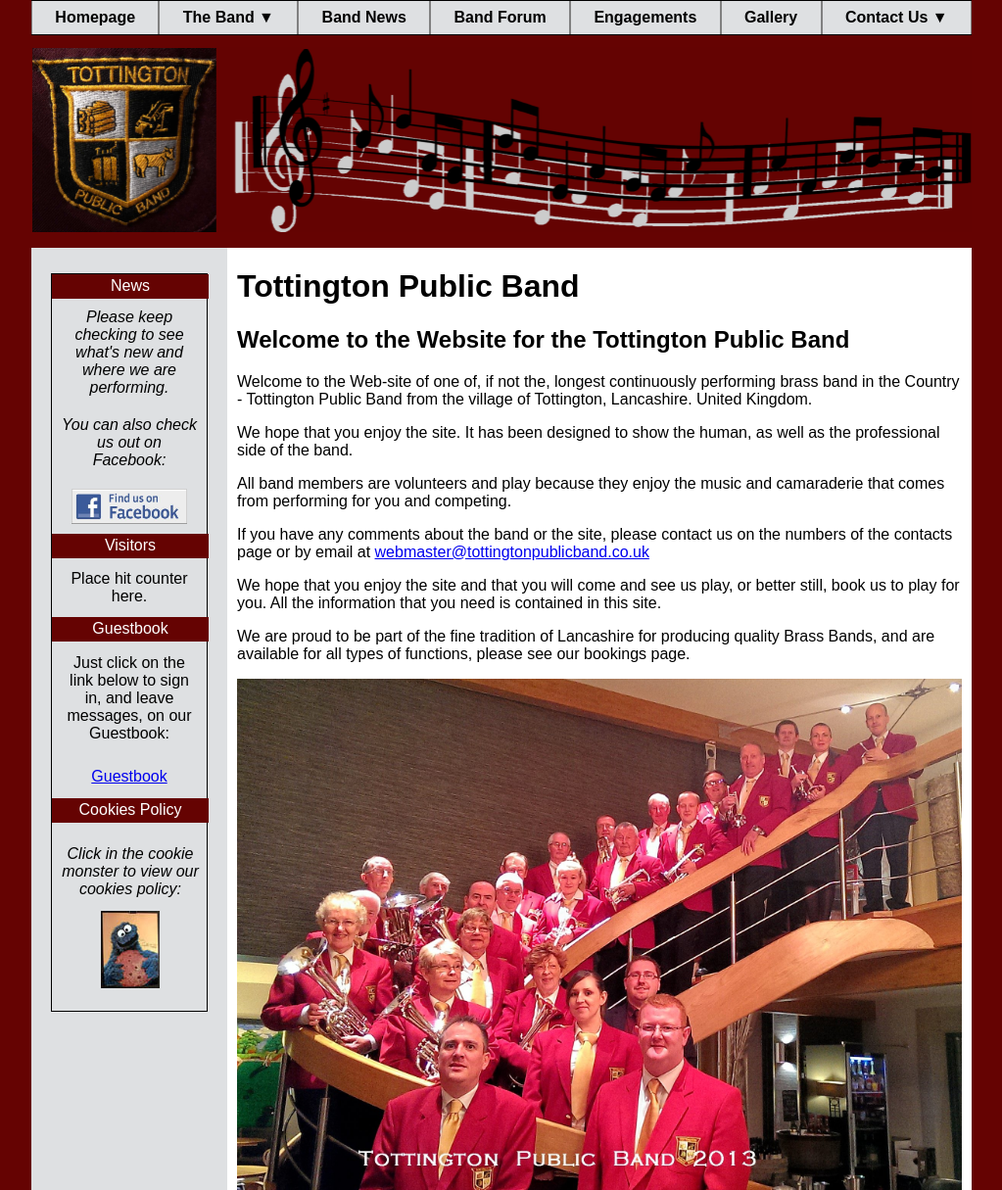
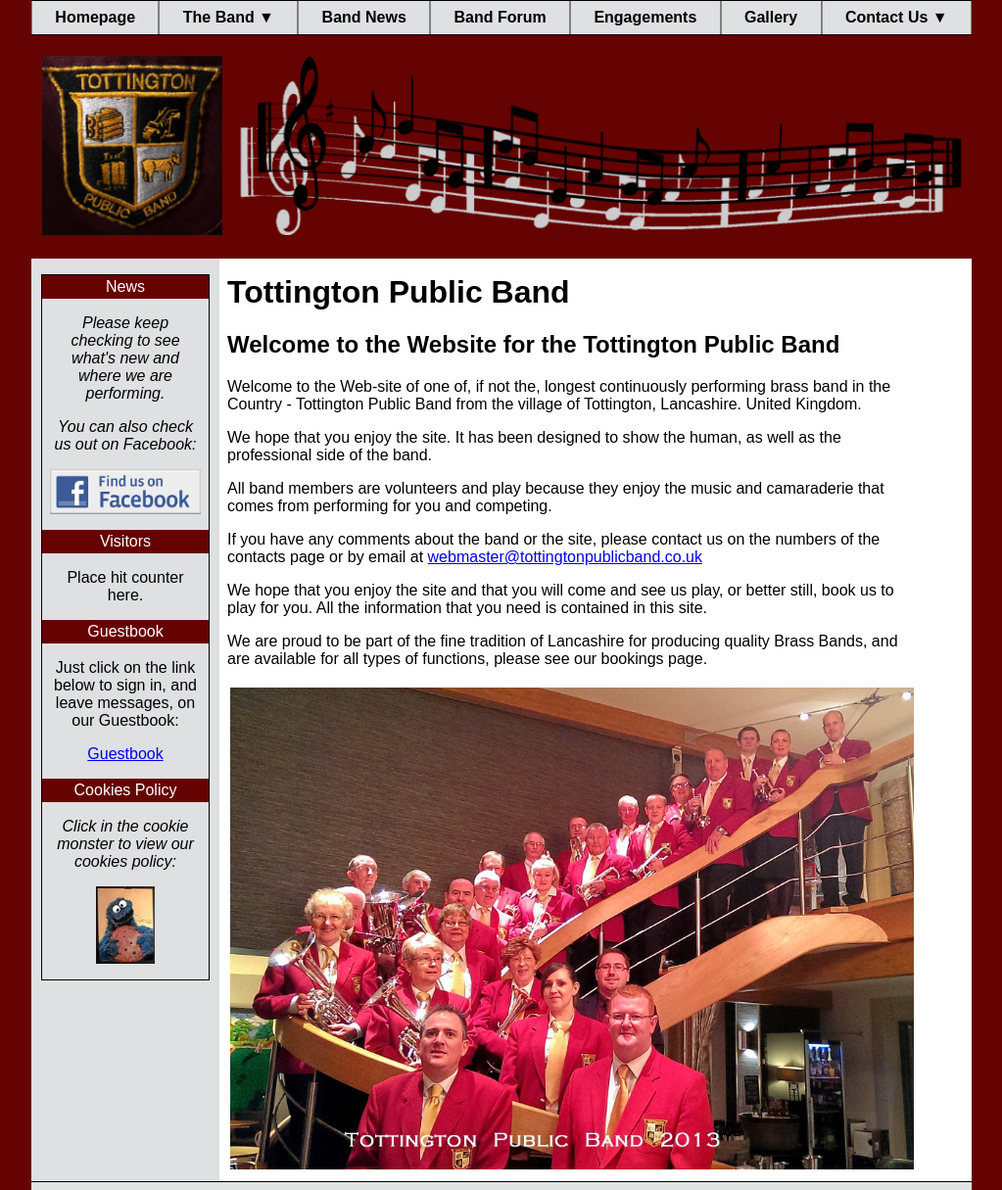
Before and after one commit to gaddes/TottyBand, a plain HTML site: page index.html in a window 1280 px wide. Shown: the top 1215 px of the page at 98% size, without its empty margins (128-1151 px from the left). Drawn offline with Linux system fonts and the light colour scheme.

Commit message:
Cleanup CSS code.

```diff
--- a/resources/css/style.css
+++ b/resources/css/style.css
@@ -106,6 +106,8 @@ header nav div:hover, .dropdown:hover .dropdown-content {
 
 .main_logo img {
   max-height: 200px; /* Image looks distorted if height exceeds 200px */
+  width: 98%;
+  margin: auto;
 }
 
 /* Main Content Container */
@@ -120,29 +122,17 @@ header nav div:hover, .dropdown:hover .dropdown-content {
 /* Column 1 */
 
 .column_1 {
-  width: 200px;
-  padding: 10px;
+  width: 25%;
+  max-width: 12rem;
+  min-width: 8rem;
+  padding: 0 10px;
   background-color: #dee0e2;
-}
-
-.cookies-policy {
-  height: 10rem;
-  width: 160px;
-  margin: 1rem auto;
-  text-align: center;
 
   display: flex;
   flex-direction: column;
-  align-items: center;
-  justify-content: space-around;
-}
-
-.cookies-policy span {
-  font-style: italic;
 }
 
 .side-content {
-  width: 160px;
   margin: 1rem auto;
   border: 1px solid black;
 
@@ -151,8 +141,7 @@ header nav div:hover, .dropdown:hover .dropdown-content {
 }
 
 .side-content-block-colour {
-  height: 25px;
-  width: 160px;
+  height: 1.5rem;
   background-color: #650302;
   color: #FFF;
 
@@ -162,9 +151,9 @@ header nav div:hover, .dropdown:hover .dropdown-content {
 }
 
 .side-content-news {
-  height: 240px;
+  height: auto;
   text-align: center;
-  padding: 0 10px 0 10px;
+  margin: 0.5rem;
 
   display: flex;
   flex-direction: column;
@@ -172,19 +161,16 @@ header nav div:hover, .dropdown:hover .dropdown-content {
   align-items: center;
 }
 
-.side-content-news span {
+.side-content-news span, img {
   font-style: italic;
-}
-
-.side-content-news img {
-  width: 160px;
-  padding: 0 10px 0 10px;
+  padding-top: 0.5rem;
+  padding-bottom: 0.5rem;
 }
 
 .side-content-visitors {
-  height: 60px;
+  height: auto;
   text-align: center;
-  padding: 0 10px 0 10px;
+  margin: 0.5rem;
 
   display: flex;
   flex-direction: column;
@@ -192,10 +178,15 @@ header nav div:hover, .dropdown:hover .dropdown-content {
   align-items: center;
 }
 
+.side-content-visitors span {
+  margin-top: 0.5rem;
+  margin-bottom: 0.5rem;
+}
+
 .side-content-guestbook {
-  height: 160px;
+  height: auto;
   text-align: center;
-  padding: 0 10px 0 10px;
+  margin: 0.5rem;
 
   display: flex;
   flex-direction: column;
@@ -203,15 +194,43 @@ header nav div:hover, .dropdown:hover .dropdown-content {
   align-items: center;
 }
 
+.side-content-guestbook span {
+  margin-top: 0.5rem;
+  margin-bottom: 0.5rem;
+}
+
+.cookies-policy {
+  height: auto;
+  margin: 0.5rem;
+  text-align: center;
+
+  display: flex;
+  flex-direction: column;
+  align-items: center;
+  justify-content: space-around;
+}
+
+.cookies-policy span, img {
+  font-style: italic;
+  padding-top: 0.5rem;
+  padding-bottom: 0.5rem;
+}
+
 /* Column 2 */
 
 .column_2 {
-  width: 760px;
-  padding: 0 10px 10px 10px;
+  width: 75%;
+  padding: 0 0.5rem;
+}
+
+.column_2 h1 {
+  margin-top: 1rem;
 }
 
 .column_2 img {
-  width: 740px;
+  width: 100%;
+  padding: 0.2rem;
+  padding-bottom: 0.7rem;
 }
 
 /* Text styles (using classes) */
```
